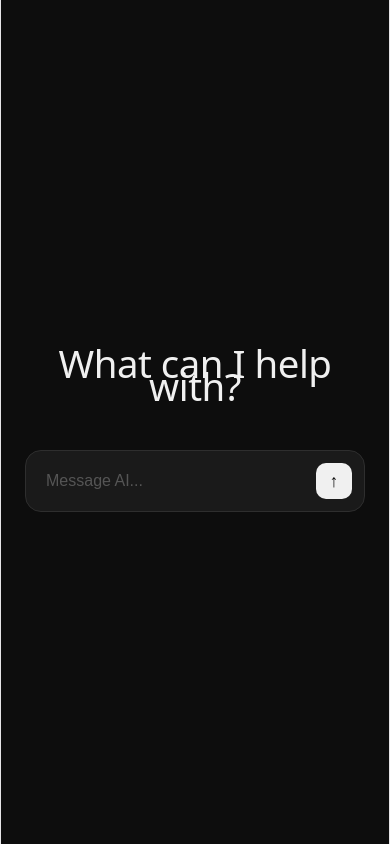
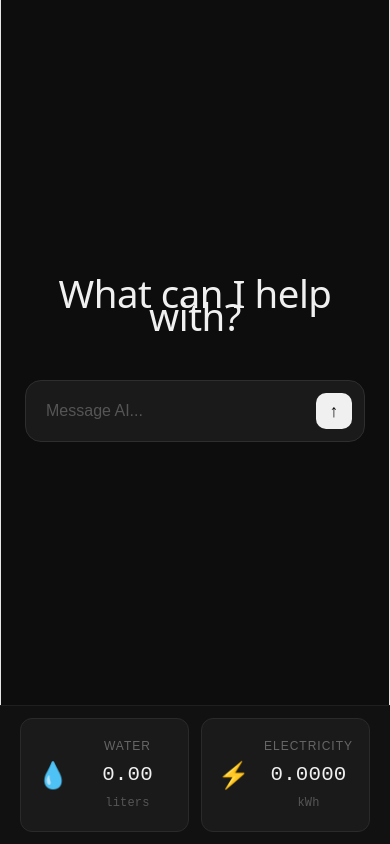
Before and after one commit to DanielABingham/AI-Energy-and-Power-Usage, a React (Vite) app: page / in a window 390 px wide. Built offline with nearby package versions, Linux system fonts and the light colour scheme.

Commit message:
energy consumption showing (responsive; hardcoded values)

```diff
--- a/src/App.css
+++ b/src/App.css
@@ -10,13 +10,22 @@ body {
   font-family: Arial, Helvetica, sans-serif;
 }
 
+/* ── Layout ── */
 .app {
-  height: 100vh;
+  display: flex;
+  flex-direction: row;
+  min-height: 100vh;
+}
+
+.main {
+  flex: 1;
   display: flex;
   align-items: center;
   justify-content: center;
+  padding: 24px;
 }
 
+/* ── Chat Center ── */
 .center {
   display: flex;
   flex-direction: column;
@@ -24,7 +33,6 @@ body {
   gap: 32px;
   width: 100%;
   max-width: 680px;
-  padding: 0 24px;
 }
 
 .greeting {
@@ -77,3 +85,113 @@ body {
 .submit-btn:hover {
   background: #ccc;
 }
+
+/* ── Sidebar ── */
+.sidebar {
+  width: 260px;
+  background: #111;
+  border-left: 1px solid #1f1f1f;
+  padding: 32px 20px;
+  display: flex;
+  flex-direction: column;
+  gap: 16px;
+}
+
+.sidebar-title {
+  font-size: 0.75rem;
+  font-weight: 600;
+  text-transform: uppercase;
+  letter-spacing: 1.5px;
+  color: #555;
+  margin-bottom: 4px;
+}
+
+.stat-card {
+  background: #1a1a1a;
+  border: 1px solid #2a2a2a;
+  border-radius: 12px;
+  padding: 16px;
+  display: flex;
+  align-items: center;
+  gap: 14px;
+}
+
+.stat-icon {
+  font-size: 1.6rem;
+}
+
+.stat-info {
+  display: flex;
+  flex-direction: column;
+  gap: 4px;
+}
+
+.stat-label {
+  font-size: 0.75rem;
+  color: #666;
+  text-transform: uppercase;
+  letter-spacing: 1px;
+}
+
+.stat-value {
+  font-size: 1.3rem;
+  color: #f0f0f0;
+  font-family: "Courier New", monospace;
+}
+
+.stat-unit {
+  font-size: 0.75rem;
+  color: #555;
+}
+
+.sidebar-note {
+  font-size: 0.7rem;
+  color: #333;
+  text-align: center;
+  margin-top: auto;
+}
+
+/* ── Tablet ── */
+@media (max-width: 900px) {
+  .sidebar {
+    width: 220px;
+  }
+}
+
+/* ── Mobile: sidebar moves to bottom ── */
+@media (max-width: 600px) {
+  .app {
+    flex-direction: column;
+    padding-bottom: 140px; /* prevent content hiding behind fixed bar */
+  }
+
+  .sidebar {
+    position: fixed;
+    bottom: 0;
+    left: 0;
+    right: 0;
+    width: 100%;
+    height: auto;
+    flex-direction: row;
+    align-items: center;
+    justify-content: space-around;
+    border-left: none;
+    border-top: 1px solid #1f1f1f;
+    padding: 12px 20px;
+    gap: 12px;
+    z-index: 100;
+  }
+
+  .sidebar-title {
+    display: none;
+  }
+
+  .sidebar-note {
+    display: none;
+  }
+
+  .stat-card {
+    flex: 1;
+    justify-content: center;
+  }
+}
--- a/src/App.jsx
+++ b/src/App.jsx
@@ -3,6 +3,11 @@ import "./App.css";
 
 function App() {
   const [input, setInput] = useState("");
+
+  const energyData = {
+    water: { used: 0.0, unit: "liters" },
+    electricity: { used: 0.0, unit: "kWh" },
+  };
 
   const handleSubmit = () => {
     if (!input.trim()) return;
@@ -19,6 +24,7 @@ function App() {
 
   return (
     <div className="app">
+      <main className="main">
         <div className="center">
           <h1 className="greeting">What can I help with?</h1>
           <div className="input-box">
@@ -35,6 +41,35 @@ function App() {
             </button>
           </div>
         </div>
+      </main>
+
+      <aside className="sidebar">
+        <h2 className="sidebar-title">Energy Consumption</h2>
+
+        <div className="stat-card">
+          <div className="stat-icon">💧</div>
+          <div className="stat-info">
+            <span className="stat-label">Water</span>
+            <span className="stat-value">
+              {energyData.water.used.toFixed(2)}
+              <span className="stat-unit"> {energyData.water.unit}</span>
+            </span>
+          </div>
+        </div>
+
+        <div className="stat-card">
+          <div className="stat-icon">⚡</div>
+          <div className="stat-info">
+            <span className="stat-label">Electricity</span>
+            <span className="stat-value">
+              {energyData.electricity.used.toFixed(4)}
+              <span className="stat-unit"> {energyData.electricity.unit}</span>
+            </span>
+          </div>
+        </div>
+
+        <p className="sidebar-note">Updates with each prompt</p>
+      </aside>
     </div>
   );
 }
```
Lines whose indentation alone changed are shown as unchanged.
